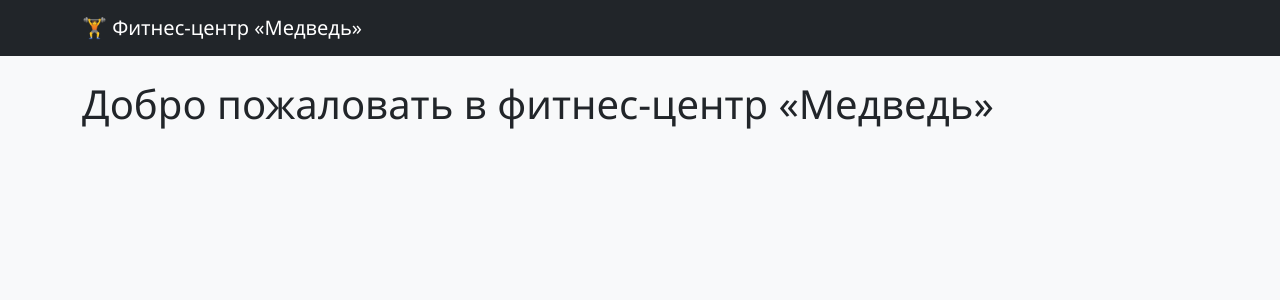
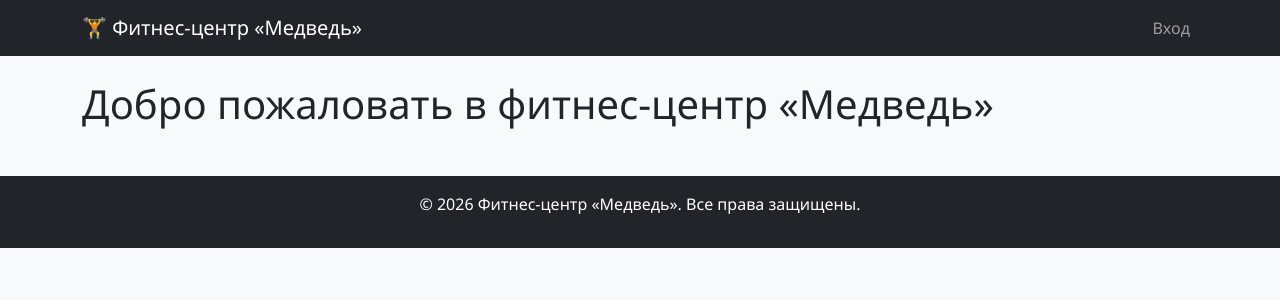
Before and after one commit to SVAROG23/fitness-club-django, a Django app: template templates/index.html in a window 1280 px wide. Shown: the top 300 px of the page. Run offline with Django 4.2, Linux system fonts and the light colour scheme; the template is opened without the code that fills it, so the values that code supplies are empty.

Commit message:
Update base.html

```diff
--- a/templates/base.html
+++ b/templates/base.html
@@ -12,11 +12,32 @@
     <nav class="navbar navbar-expand-lg navbar-dark bg-dark">
         <div class="container">
             <a class="navbar-brand" href="/">🏋️ Фитнес-центр «Медведь»</a>
+            <button class="navbar-toggler" type="button" data-bs-toggle="collapse" data-bs-target="#navbarNav">
+                <span class="navbar-toggler-icon"></span>
+            </button>
+            <div class="collapse navbar-collapse" id="navbarNav">
+                <ul class="navbar-nav ms-auto">
+                    {% if user.is_authenticated %}
+                        <li class="nav-item"><a class="nav-link" href="{% url 'admin:index' %}">Админка</a></li>
+                        <li class="nav-item"><a class="nav-link" href="/api/workouts/fix/1/">Тренировки</a></li>
+                        <li class="nav-item"><a class="nav-link" href="{% url 'reports' %}">Отчеты</a></li>
+                        <li class="nav-item"><a class="nav-link" href="{% url 'admin:logout' %}">Выйти</a></li>
+                    {% else %}
+                        <li class="nav-item"><a class="nav-link" href="{% url 'admin:login' %}">Вход</a></li>
+                    {% endif %}
+                </ul>
+            </div>
         </div>
     </nav>
+
     <main class="container mt-4">
         {% block content %}{% endblock %}
     </main>
+
+    <footer class="bg-dark text-white text-center py-3 mt-5">
+        <p>&copy; 2026 Фитнес-центр «Медведь». Все права защищены.</p>
+    </footer>
+
     <script src="https://cdn.jsdelivr.net/npm/bootstrap@5.3.0/dist/js/bootstrap.bundle.min.js"></script>
 </body>
 </html>
```
